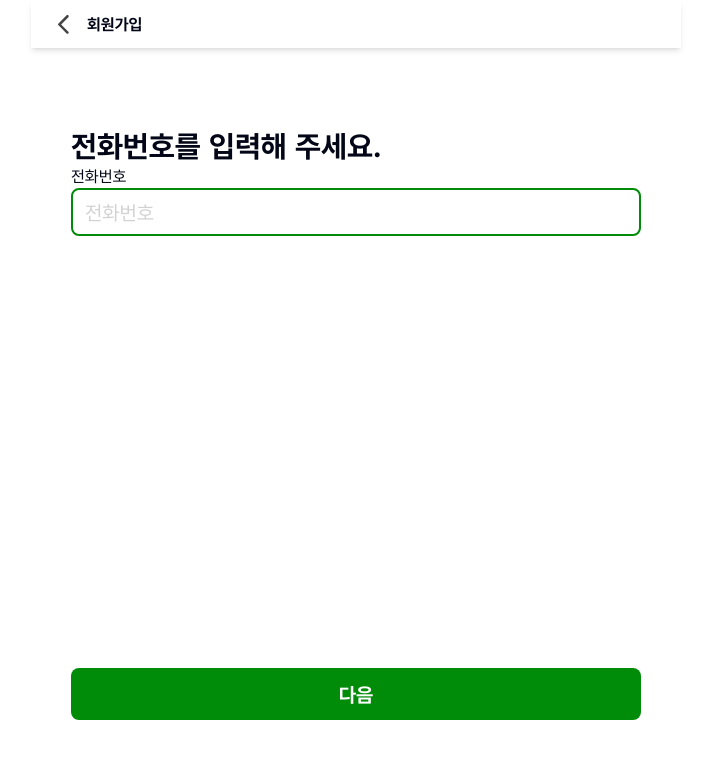
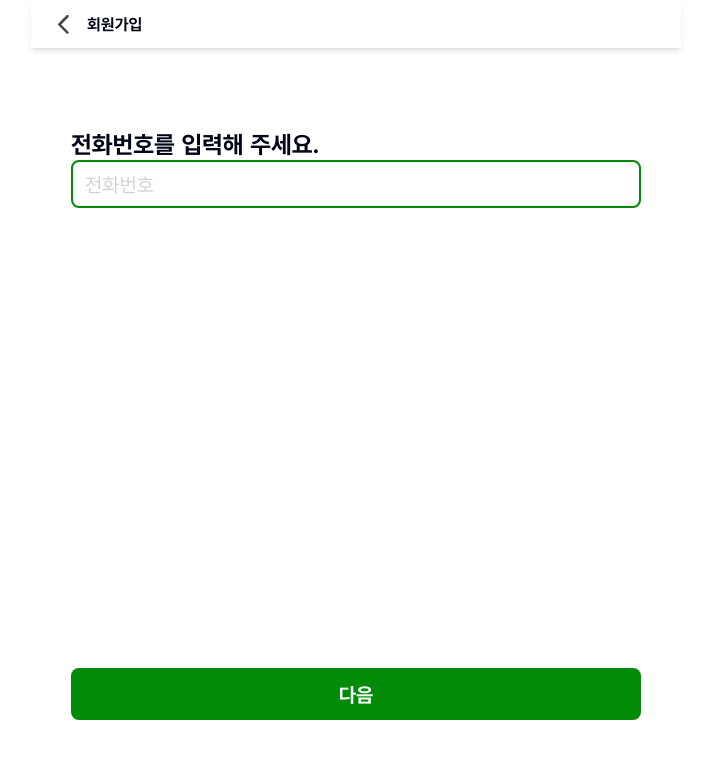
Before and after one commit to prgrms-web-devcourse-final-project/WEB5_6_MOCI_FE, a Next.js app: page /register in a window 1280 px wide. Both pictures are taken after typing "Sample" into the empty fields and a click on the button "다음". Shown: the top 758 px of the page, without its empty margins (284-995 px from the left). Built offline with nearby package versions, Linux system fonts and the light colour scheme.

Commit message:
[Design] 폰트사이즈 변경

```diff
--- a/src/app/(stack)/register/components/RegisterNameForm.tsx
+++ b/src/app/(stack)/register/components/RegisterNameForm.tsx
@@ -31,7 +31,9 @@ function RegisterNameForm({ onSubmit, isKeyboardOpen }: Props) {
     >
       <div>
         <h3 className="text-3xl font-bold">이름을 입력해 주세요.</h3>
-        <label htmlFor="name">이름</label>
+        <label htmlFor="name" className="sr-only">
+          이름
+        </label>
         <Input
           id="name"
           placeholder="이름"
--- a/src/app/(stack)/register/components/RegisterPasswordForm.tsx
+++ b/src/app/(stack)/register/components/RegisterPasswordForm.tsx
@@ -58,9 +58,11 @@ function RegisterPasswordForm({ onSubmit, isKeyboardOpen, isLoading }: Props) {
       }`}
     >
       <div>
-        <h3 className="text-3xl font-bold">비밀번호를 입력해 주세요.</h3>
+        <h3 className="text-2xl font-bold">비밀번호를 입력해 주세요.</h3>
         <div className="flex gap-2 mt-4">
-          <label htmlFor="password">비밀번호</label>
+          <label htmlFor="password" className="sr-only">
+            비밀번호
+          </label>
           <Input
             id="password"
             placeholder="비밀번호"
@@ -80,7 +82,9 @@ function RegisterPasswordForm({ onSubmit, isKeyboardOpen, isLoading }: Props) {
           </button>
         </div>
         <div className="flex gap-2 mt-4">
-          <label htmlFor="confirmPassword">비밀번호 확인</label>
+          <label htmlFor="confirmPassword" className="sr-only">
+            비밀번호 확인
+          </label>
           <Input
             id="confirmPassword"
             placeholder="비밀번호 확인"
--- a/src/app/(stack)/register/components/RegisterPhoneForm.tsx
+++ b/src/app/(stack)/register/components/RegisterPhoneForm.tsx
@@ -46,8 +46,10 @@ function RegisterPhoneForm({ onSubmit, isKeyboardOpen, isLoading }: Props) {
       }`}
     >
       <div>
-        <h3 className="text-3xl font-bold">전화번호를 입력해 주세요.</h3>
-        <label htmlFor="phone">전화번호</label>
+        <h3 className="text-2xl font-bold">전화번호를 입력해 주세요.</h3>
+        <label htmlFor="phone" className="sr-only">
+          전화번호
+        </label>
         <Input
           id="phone"
           placeholder="전화번호"
```
